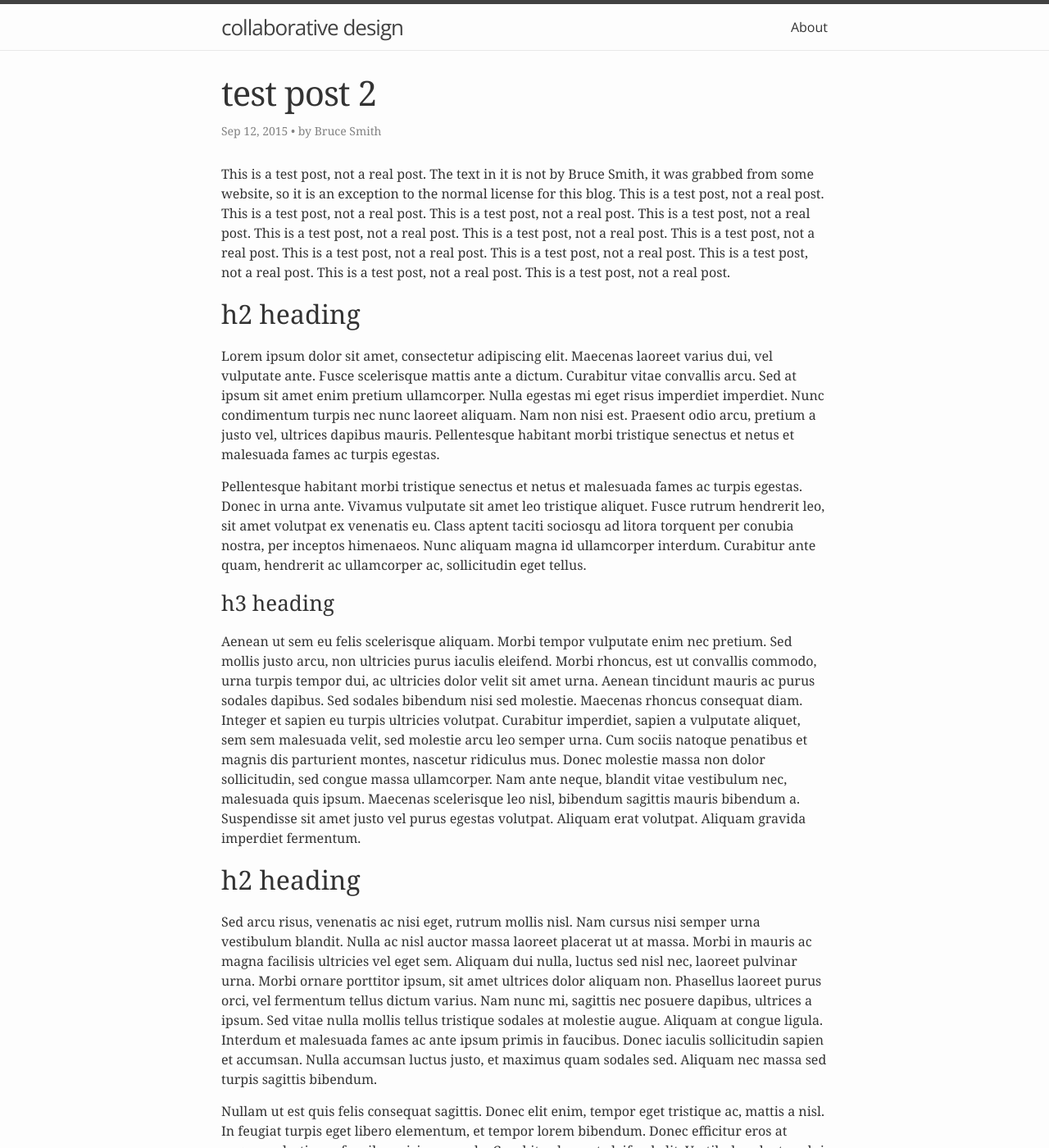
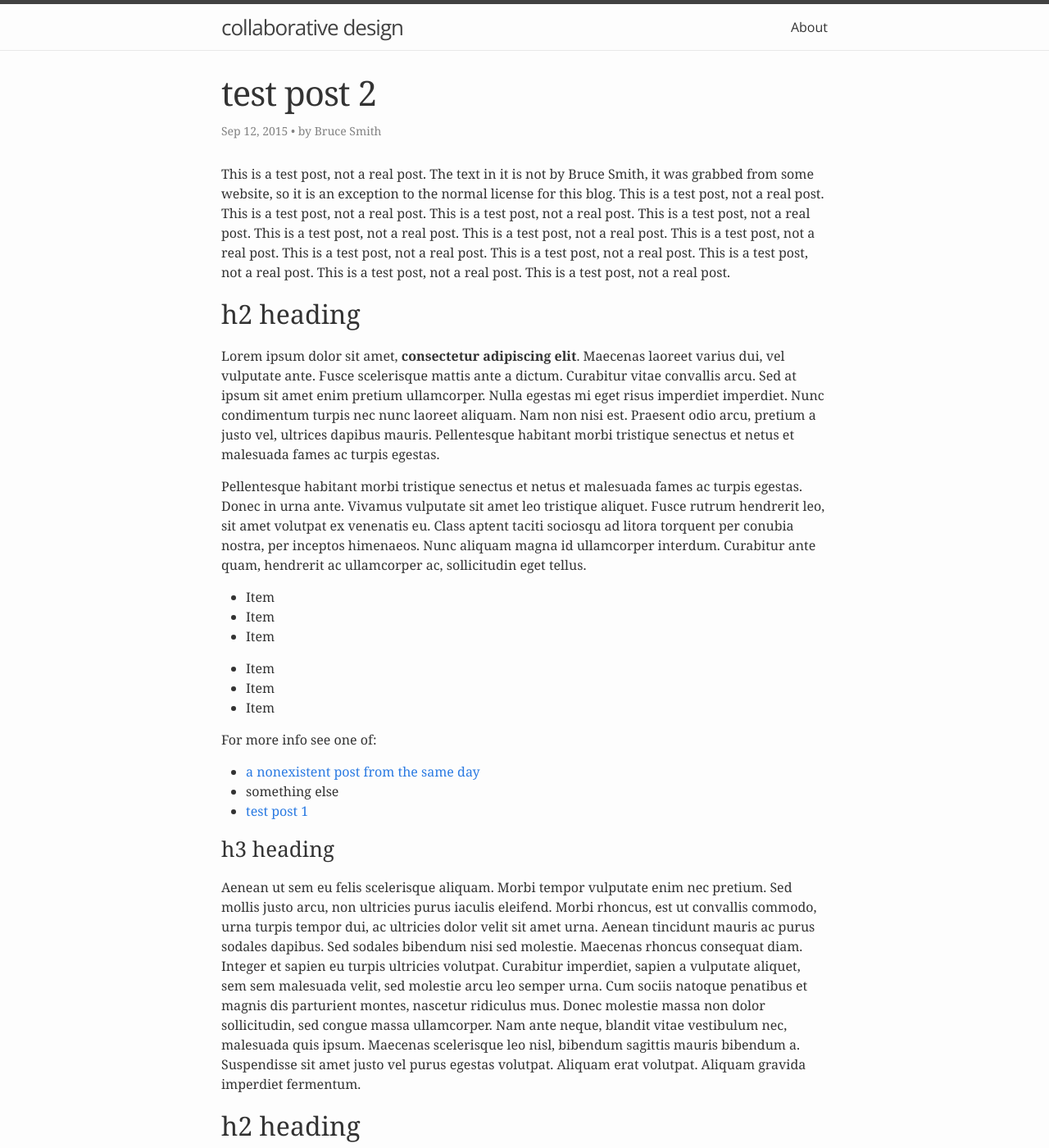
Before and after one commit to oresmus/oresmus.github.io, a Jekyll site: the page built from _posts/2015-09-12-test-post-2.md, in a window 1280 px wide and 1400 px high. Shown: the whole window at 82% size. Built offline with Jekyll 4.4.1, drawn with Linux system fonts in a browser that asks for light colours.

Commit message:
test inter-post link, unordered list

```diff
--- a/_posts/2015-09-12-test-post-2.md
+++ b/_posts/2015-09-12-test-post-2.md
@@ -24,9 +24,24 @@ This is a test post, not a real post.
 
 ## h2 heading
 
-Lorem ipsum dolor sit amet, consectetur adipiscing elit. Maecenas laoreet varius dui, vel vulputate ante. Fusce scelerisque mattis ante a dictum. Curabitur vitae convallis arcu. Sed at ipsum sit amet enim pretium ullamcorper. Nulla egestas mi eget risus imperdiet imperdiet. Nunc condimentum turpis nec nunc laoreet aliquam. Nam non nisi est. Praesent odio arcu, pretium a justo vel, ultrices dapibus mauris. Pellentesque habitant morbi tristique senectus et netus et malesuada fames ac turpis egestas.
+Lorem ipsum dolor sit amet, **consectetur adipiscing elit**. Maecenas laoreet varius dui, vel vulputate ante. Fusce scelerisque mattis ante a dictum. Curabitur vitae convallis arcu. Sed at ipsum sit amet enim pretium ullamcorper. Nulla egestas mi eget risus imperdiet imperdiet. Nunc condimentum turpis nec nunc laoreet aliquam. Nam non nisi est. Praesent odio arcu, pretium a justo vel, ultrices dapibus mauris. Pellentesque habitant morbi tristique senectus et netus et malesuada fames ac turpis egestas.
 
 Pellentesque habitant morbi tristique senectus et netus et malesuada fames ac turpis egestas. Donec in urna ante. Vivamus vulputate sit amet leo tristique aliquet. Fusce rutrum hendrerit leo, sit amet volutpat ex venenatis eu. Class aptent taciti sociosqu ad litora torquent per conubia nostra, per inceptos himenaeos. Nunc aliquam magna id ullamcorper interdum. Curabitur ante quam, hendrerit ac ullamcorper ac, sollicitudin eget tellus.
+
+* Item
+* Item
+* Item
+
+- Item
+- Item
+- Item
+
+For more info see one of:
+
+* [a nonexistent post from the same day](xxx)
+* something else
+* [test post 1]({% post_url 2015-09-08-test-post-1 %})
+
 
 ### h3 heading
 
```
